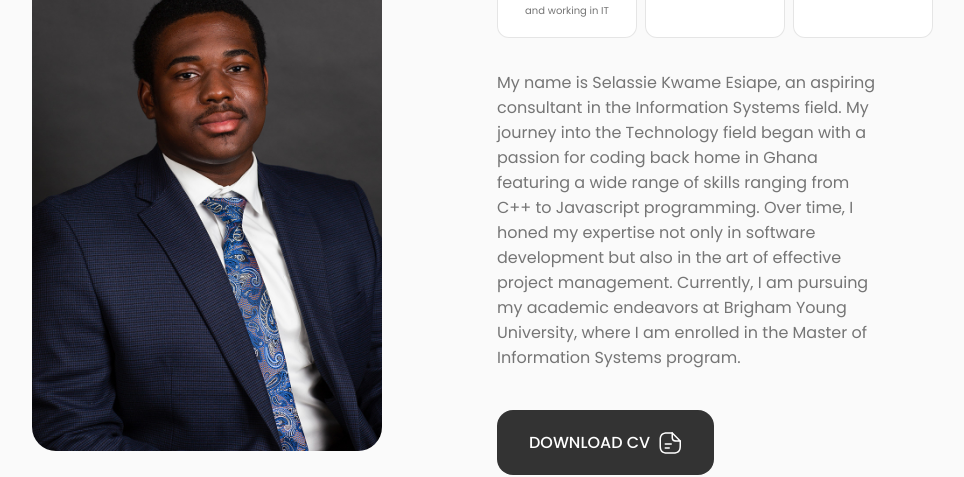
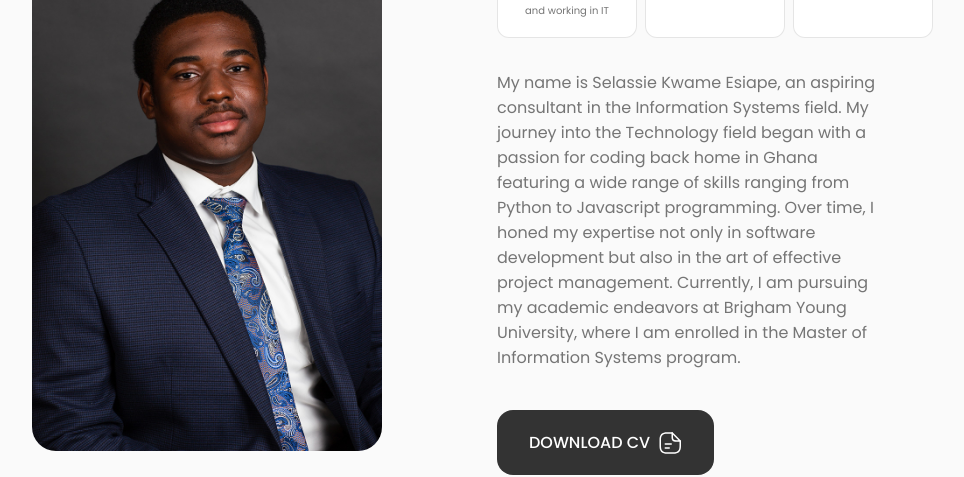
Before and after one commit to SelassieEsiape/portfolio_website, a React (Create React App) app: page / in a window 1280 px wide. Shown: the part 1100-1577 px from the top of the page, without its empty margins (175-1139 px from the left). Built offline with nearby package versions, Linux system fonts and the light colour scheme.

Commit message:
Little change to about description

```diff
--- a/src/components/about/about.jsx
+++ b/src/components/about/about.jsx
@@ -19,7 +19,7 @@ const About = () => {
                 <p className="about__description">
                     My name is Selassie Kwame Esiape, an aspiring consultant in the Information Systems field.
                     My journey into the Technology field began with a passion for coding back home in Ghana
-                    featuring a wide range of skills ranging from C++ to Javascript programming. Over time,
+                    featuring a wide range of skills ranging from Python to Javascript programming. Over time,
                     I honed my expertise not only in software development but also in the art of effective project
                     management. Currently, I am pursuing my academic endeavors at Brigham Young University,
                     where I am enrolled in the Master of Information Systems program.
```
